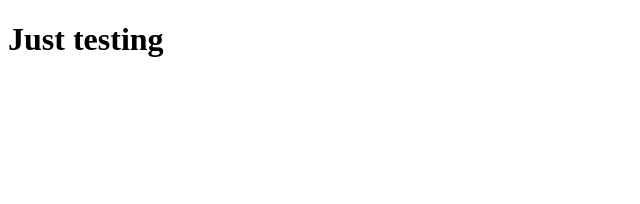
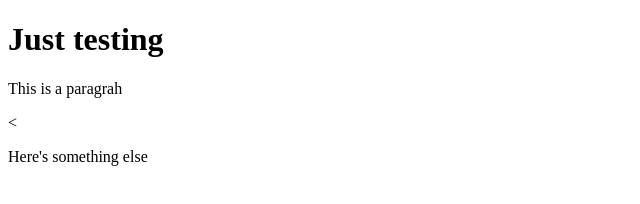
Before and after one commit to sanujallow/git-test, a plain HTML site: page index.html in a window 1280 px wide. Shown: the whole page, without its empty margins (0-640 px from the left). Drawn offline with Linux system fonts and the light colour scheme.

Commit message:
third commit

```diff
--- a/index.html
+++ b/index.html
@@ -8,5 +8,7 @@
 </head>
 <body>
   <h1>Just testing</h1>
+  <p>This is a paragrah</p>
+  <<p>Here's something else</p>
 </body>
 </html>
```
